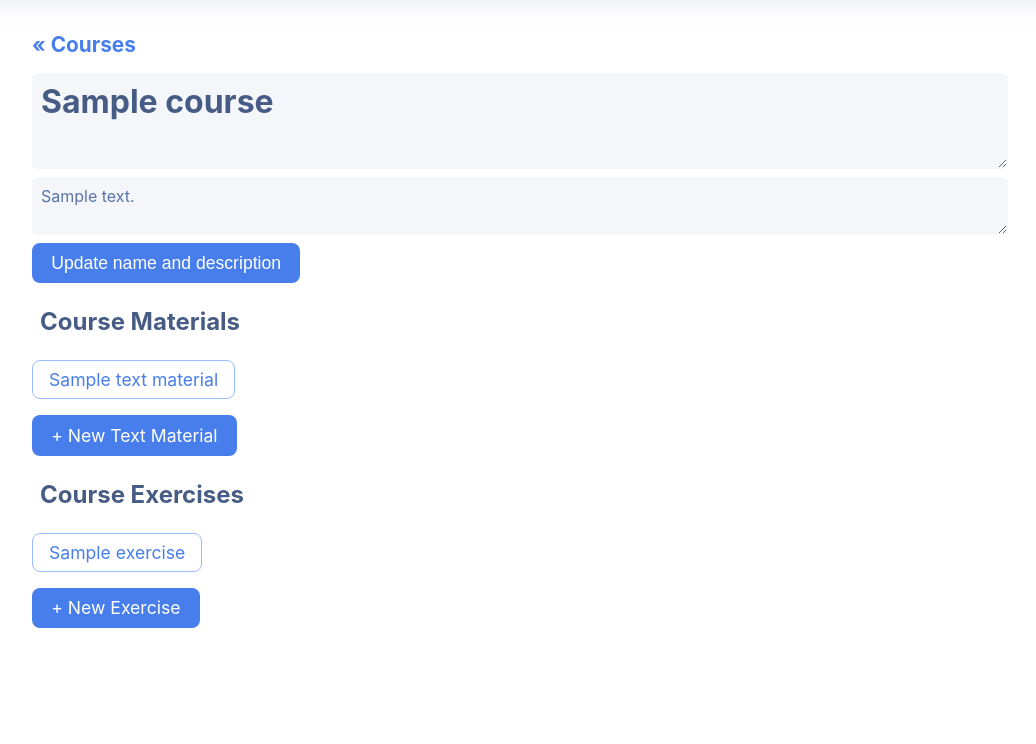
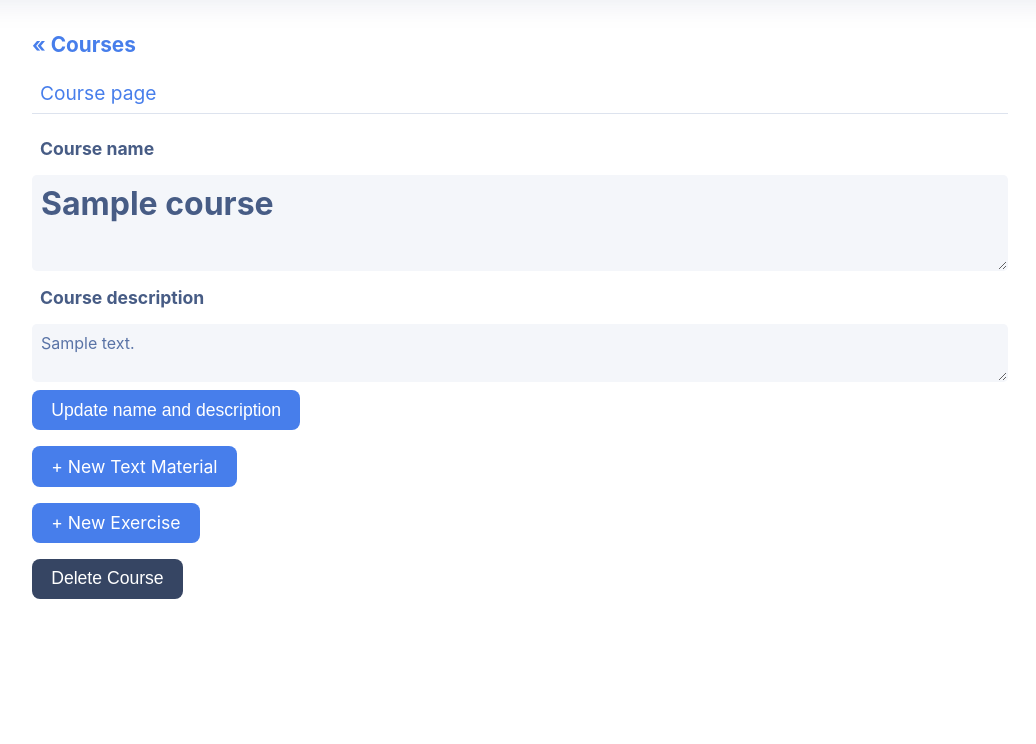
Before and after one commit to 0442/tsoha-opetussovellus, a Flask app: template templates/edit-course.html in a window 1280 px wide. Shown: the part 56-800 px from the top of the page, without its empty margins (120-1156 px from the left). Run offline with Flask 3, Linux system fonts and the light colour scheme; the template is opened without the code that fills it: most values are stand-ins (such as "Sample title", 1, 10 or a date in 2020).

Commit message:
Improve navigation by adding a layout for course pages

```diff
--- /dev/null
+++ b/templates/course-page-layout.html
@@ -0,0 +1,27 @@
+{% extends "layout.html" %}
+{% block content %}
+
+<div class="page-container">
+    <div class="course-page-container">
+        <!-- -->
+        <a href="/courses" class="link-button back-button">&laquo Courses</a>
+        <!-- -->
+
+        <!-- -->
+        <div style="width: 100%; padding: 0.5rem; display: flex; flex-direction: row; gap: 2rem; border-bottom: 0.1rem solid var(--tertiary-lighten-2);">
+            <a href="/courses/{{course.id}}" class="link-button" style="color:var(--primary); font-size:1.2rem; font-weight: normal;">Course page</a>
+            {% if session.user_id in course.teacher_ids %}
+            <a href="/courses/{{course.id}}/edit" class="link-button" style="color:var(--primary); font-size:1.2rem; font-weight: normal;">Edit course</a>
+            <a href="/courses/{{course.id}}/stats" class="link-button" style="color:var(--primary); font-size:1.2rem; font-weight: normal;">View course statistics</a>
+            {% endif %}
+        </div>
+        <!-- -->
+
+        <!-- -->
+        {% block course_content %}
+        {% endblock %}
+        <!-- -->
+    </div>
+</div>
+
+{% endblock %}
--- a/templates/edit-course.html
+++ b/templates/edit-course.html
@@ -1,24 +1,14 @@
-{% extends "layout.html" %}
-{% block content %}
-<div class="page-container">
-<div class="course-page-container">
-    <a href="/courses" class="link-button back-button">&laquo Courses</a>
+{% extends "course-page-layout.html" %}
+{% block course_content %}
 
-    <!-- -->
-    {% if session.user_id in course.teacher_ids %}
-    <div style="width: 100%; padding: 0.5rem; display: flex; flex-direction: row; gap: 2rem; border-bottom: 0.2rem solid var(--primary-lighten-2);">
-        <a href="/courses/{{course.id}}" class="link-button" style="color:var(--primary-lighten-1); font-size:1.2rem; font-weight: normal;">Course page</a>
-        <a href="/courses/{{course.id}}/edit" class="link-button" style="color:var(--primary-lighten-1); font-size:1.2rem; font-weight: normal;">Edit course</a>
-        <a href="/courses/{{course.id}}/stats" class="link-button" style="color:var(--primary-lighten-1); font-size:1.2rem; font-weight: normal;">View course statistics</a>
-    </div>
-    {% endif %}
-    <!-- -->
 
 <!-- -->
 <form style="width:100%;" id="course-info-form" action="/courses/{{course.id}}/edit/title_and_desc" method="POST">
     <div style="display: flex; flex-direction: column; gap: 0.5rem; width: 100%;">
-            <textarea form="course-info-form" style="width:100%; height: fit-content; white-space: nowrap;" class="h1 textarea" id="name" name="name">{{course.name}}</textarea>
-            <textarea form="course-info-form" style="width:100%; height: fit-content; white-space: nowrap;" class="p textarea" id="desc" name="desc">{{course.description}}</textarea>
+        <label for="name">Course name</label>
+        <textarea placeholder="Nameless course" form="course-info-form" style="width:100%; height: fit-content; white-space: nowrap;" class="h1 textarea" id="name" name="name">{{course.name}}</textarea>
+        <label for="desc">Course description</label>
+        <textarea placeholder="A course without a description." form="course-info-form" style="width:100%; height: fit-content; white-space: nowrap;" class="p textarea" id="desc" name="desc">{{course.description}}</textarea>
         <button type="submit" class="button-1">Update name and description</button>
     </div>
 </form>
@@ -26,40 +16,17 @@
 
 
 <!-- -->
-    <h2>Course Materials</h2>
-    {% if text_materials.__len__() == 0 %}
-    <p>No course materials</p>
-    {% endif %}
-
-    {% for m in text_materials %}
-    <div class="course-content-block">
-        <a class="link-button" href="/courses/{{course.id}}/materials/{{m.id}}">
-            <h3 style="color:var(--primary); font-weight: normal;">{{m.title}}</h3>
-        </a>
-    </div>
-    {% endfor %}
-    <!-- -->
 <a href="/courses/{{course.id}}/edit/add_material" class="button-1 link-button">+ New Text Material</a>
 <!-- -->
 
 <!-- -->
-    <h2>Course Exercises</h2>
-    <div style="display:flex; flex-direction: column; gap: 0.5rem;">
-        {% if exercises.__len__() == 0 %}
-        <p>No exercises</p>
-        {% endif %}
-
-        {% for e in exercises %}
-        <div class="course-content-block">
-            <a class="link-button" href="/courses/{{course.id}}/exercises/{{e.id}}">
-                <h3 style="color:var(--primary); font-weight: normal;">{{e.title}}</h3>
-            </a>
-        </div>
-        {% endfor %}
-    </div>
-    <!-- -->
 <a href="/courses/{{course.id}}/edit/add_exercise" class="button-1 link-button">+ New Exercise</a>
 <!-- -->
-</div>
-</div>
+
+<!-- -->
+<form method="POST" action="/courses/{{course.id}}/delete">
+<button class="button-2">Delete Course</button>
+</form>
+<!-- -->
+
 {% endblock %}
```
Also changed, not shown: templates/add-course-material.html (+5 -19 lines), templates/add-exercise.html (+2 -18 lines), templates/course-page.html (+11 -25 lines), templates/course-stats.html (+2 -18 lines). Lines whose indentation alone changed are shown as unchanged.
